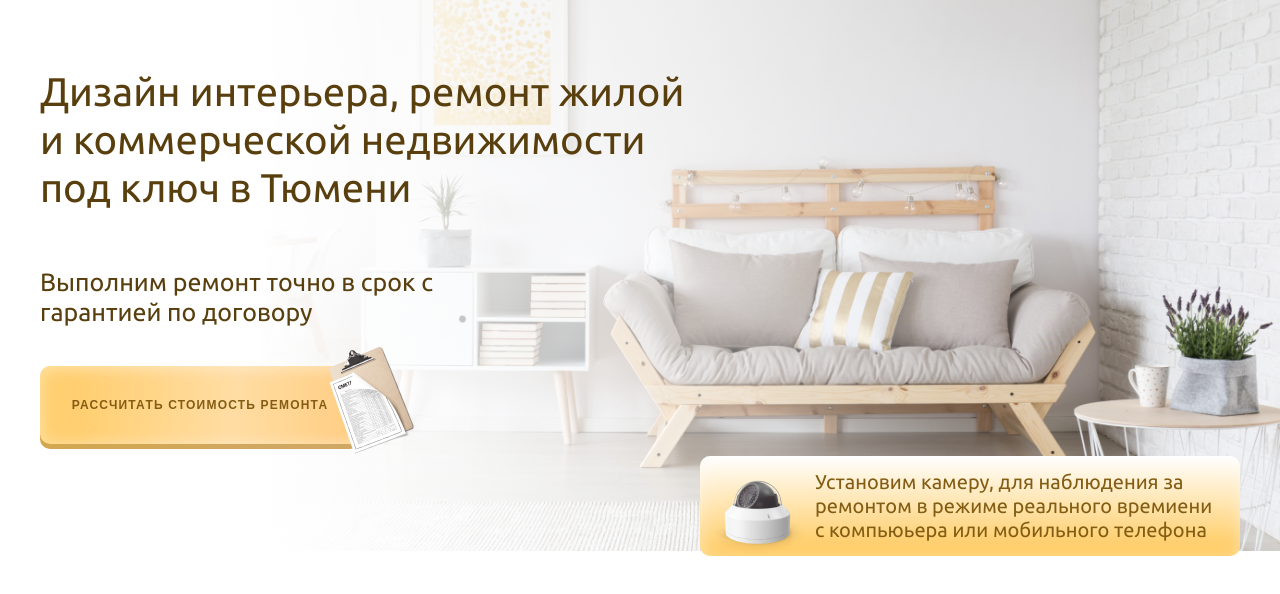
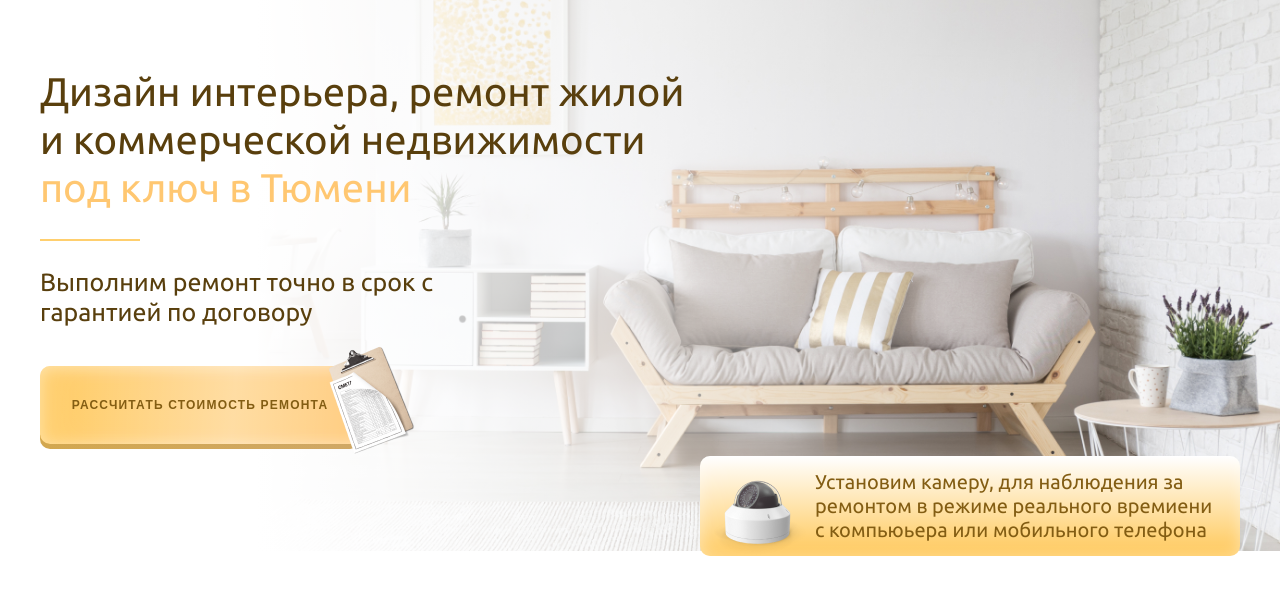
Before and after one commit to aselkenzhebekova/a-stroy, a plain HTML site: page index.html in a window 1280 px wide. Shown: the part 74-668 px from the top of the page. Drawn offline with Linux system fonts and the light colour scheme.

Commit message:
hero__title before

```diff
--- a/assets/style/Style.scss
+++ b/assets/style/Style.scss
@@ -13,6 +13,9 @@
   background: #22C74E;
   border-radius: 50%;
   display: inline-block;
+}
+.gold {
+  color: #FFC771;
 }
 /* UNIQUE */
 
@@ -117,11 +120,20 @@
     margin-top: 71px;
   }
   &__title {
+    position: relative;
     font-weight: 400;
     font-size: 40px;
     line-height: 48px;
     color: #593F0D;
     max-width: 650px;
+    &::before {
+      content: "";
+      position: absolute;
+      width: 100px;
+      height: 2px;
+      background-color: #FFCF6E;
+      bottom: -29px;
+    }
   }
   &__desc {
     font-weight: 400;
```
Also changed, not shown: assets/style/Style.css, 1 other file.
